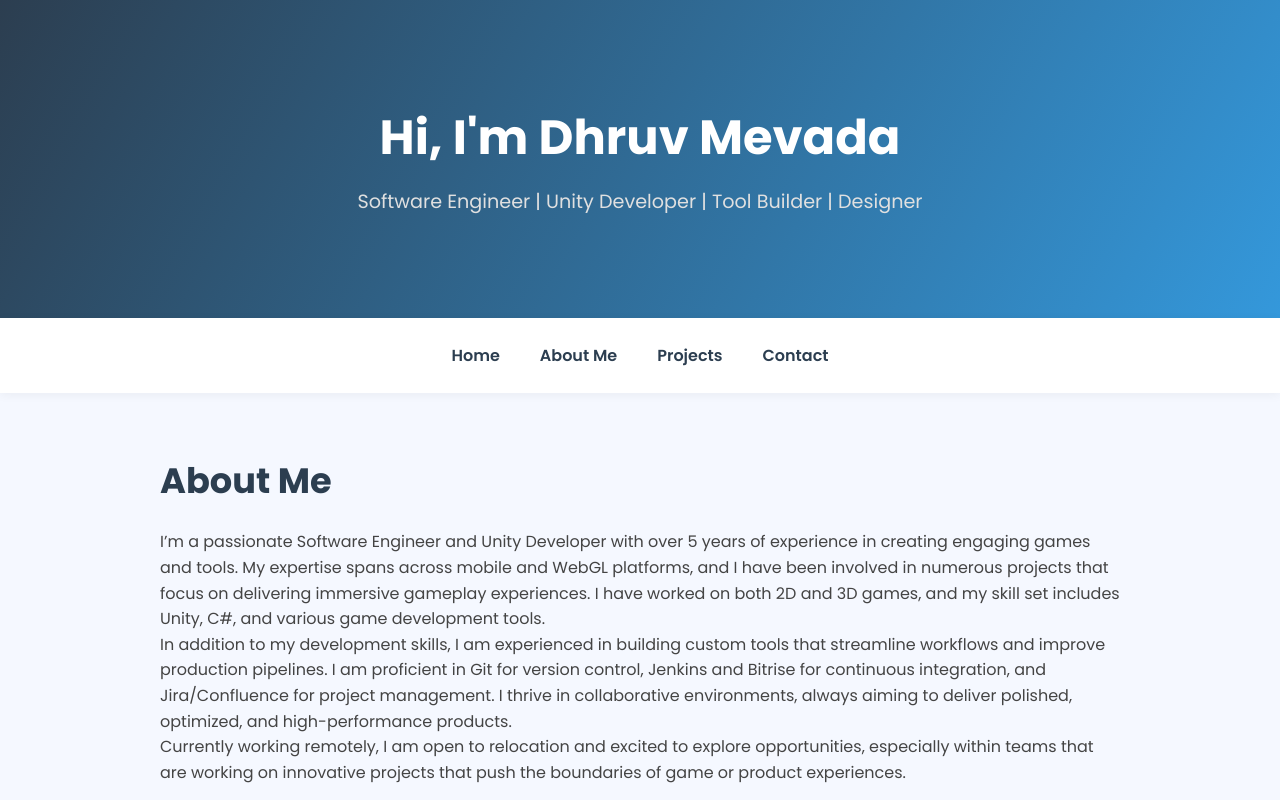
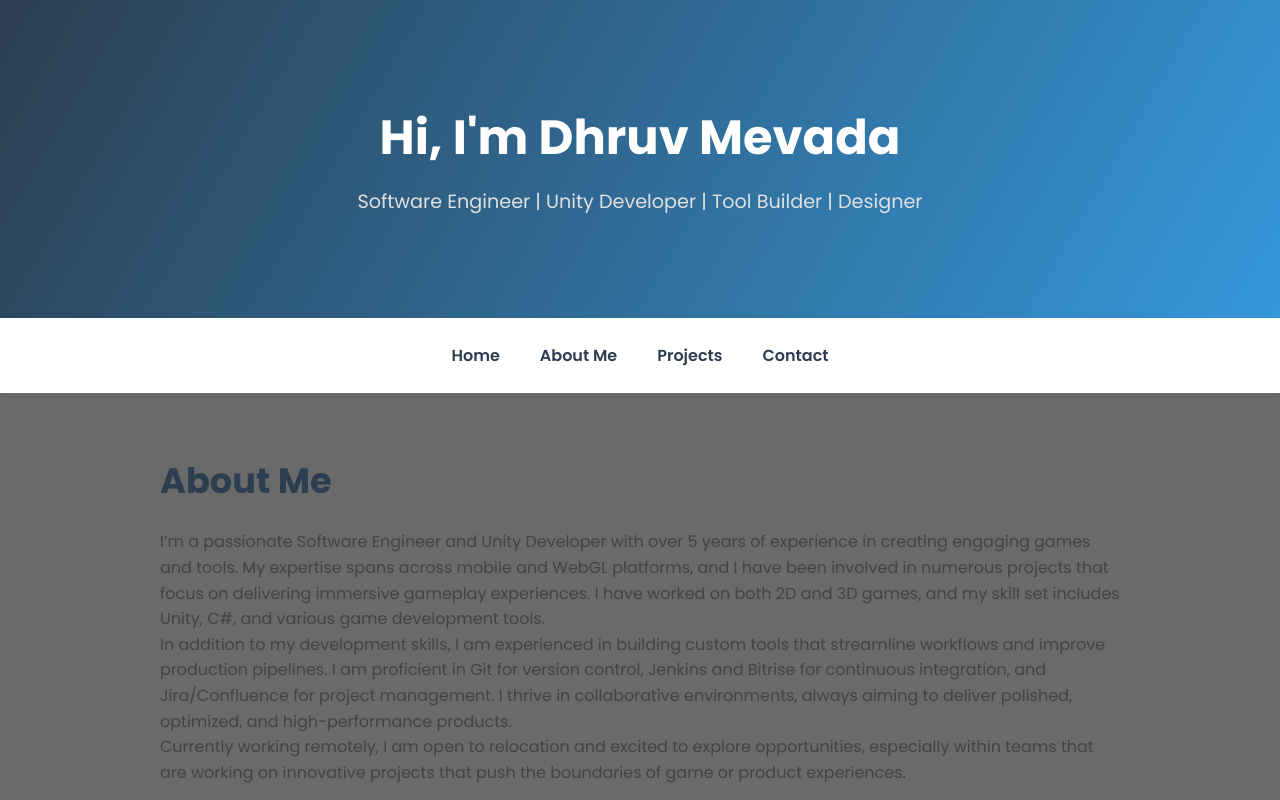
Before and after one commit to dhruv111/dhruv-portfolio, a React (Create React App) app: page / in a window 1280 px wide. Shown: the top 800 px of the page. Built offline with nearby package versions, Linux system fonts and the light colour scheme; the HTML template or start-up script is replaced by a standard one.

Commit message:
BG color

```diff
--- a/src/App.css
+++ b/src/App.css
@@ -1,7 +1,9 @@
 html {
   scroll-behavior: smooth;
 }
-
+body {
+  background-color: #6a6a6a; /* Replace with your desired color */
+}
 header {
   background: linear-gradient(120deg, #2c3e50, #3498db);
   padding: 100px 20px;
```
